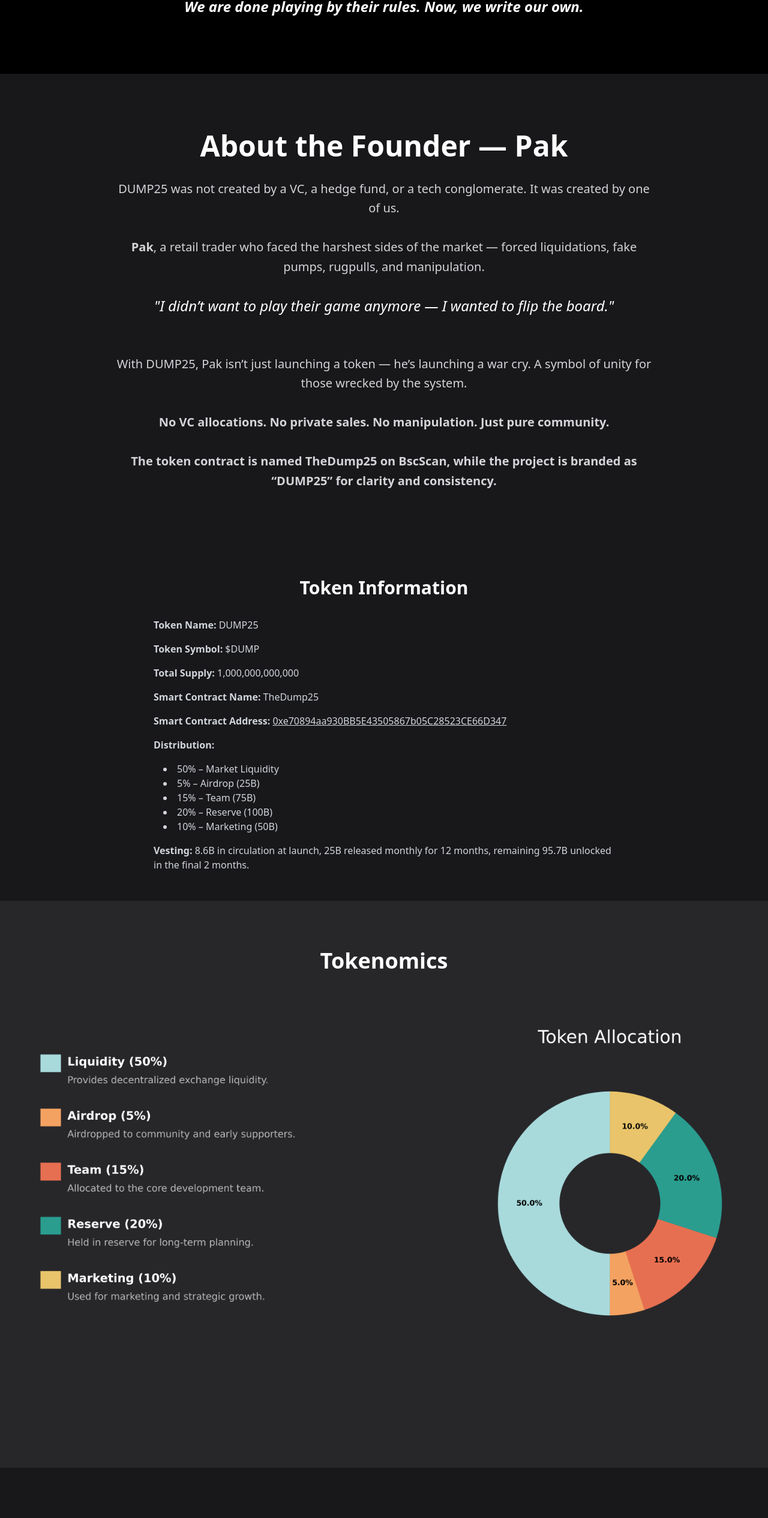
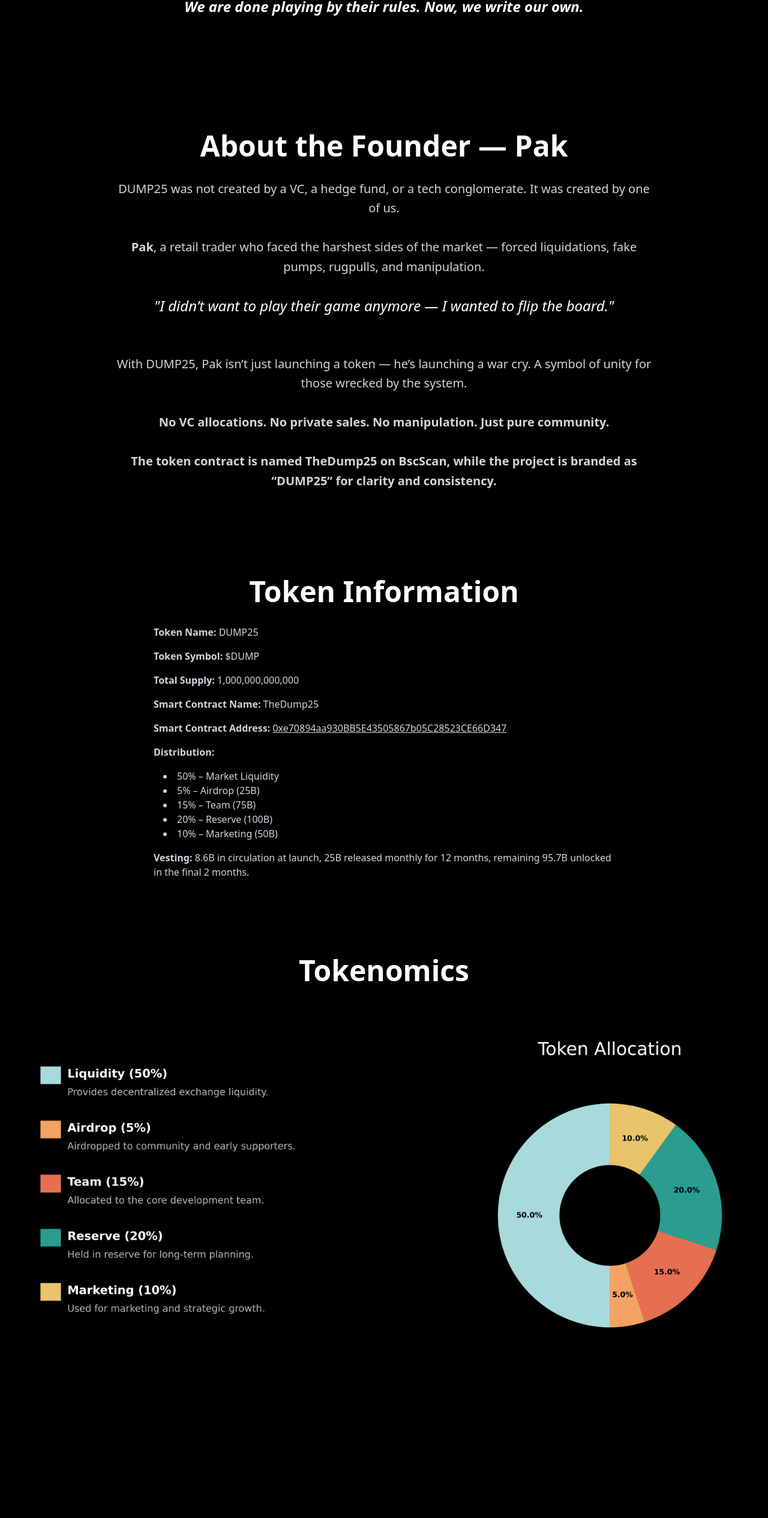
Before and after one commit to PAKmeme/dump25.io-site, a Next.js app: page / in a window 1280 px wide. Shown: the part 1180-3711 px from the top of the page at 60% size. Built offline with nearby package versions, Linux system fonts and the light colour scheme.

Commit message:
Update page.tsx

```diff
--- a/app/page.tsx
+++ b/app/page.tsx
@@ -53,7 +53,7 @@
       </section>
 
       {/* About Section */}
-      <section id="about" className="bg-zinc-900 text-white py-24 px-6">
+      <section id="about" className="bg-black text-white py-24 px-6">
         <div className="max-w-4xl mx-auto text-center">
           <h2 className="text-5xl font-bold mb-8">About the Founder — Pak</h2>
           <p className="text-xl text-zinc-300 leading-relaxed">
@@ -72,8 +72,8 @@
         </div>
       </section>
 
-      <section className="bg-zinc-900 text-white py-12 px-4 md:px-16">
-  <h2 className="text-2xl md:text-3xl font-bold text-center mb-8">Token Information</h2>
+      <section className="bg-black text-white py-12 px-4 md:px-16">
+  <h2 className="text-2xl md:text-5xl font-bold text-center mb-8">Token Information</h2>
   <div className="max-w-3xl mx-auto space-y-4 text-gray-300 text-sm md:text-base">
     <p><strong>Token Name:</strong> DUMP25</p>
     <p><strong>Token Symbol:</strong> $DUMP</p>
@@ -98,16 +98,16 @@
 </section>
 
       {/* Tokenomics */}
-      <section id="tokenomics" className="py-20 px-6 bg-zinc-800">
-        <h2 className="text-4xl font-bold mb-6 text-center">Tokenomics</h2>
+      <section id="tokenomics" className="py-20 px-6 bg-black">
+        <h2 className="text-5xl font-bold mb-6 text-center">Tokenomics</h2>
         <div className="flex justify-center py-8">
           <img src="/tokenomics.png" alt="Tokenomics Chart" className="w-full max-w-7xl object-cover" />
         </div>
       </section>
 
       {/* Vesting */}
-      <section id="vesting" className="py-20 px-6 bg-zinc-900 text-white">
-        <h2 className="text-4xl font-bold mb-10 text-center">Vesting Schedule</h2>
+      <section id="vesting" className="py-20 px-6 bg-black text-white">
+        <h2 className="text-5xl font-bold mb-10 text-center">Vesting Schedule</h2>
         <p className="max-w-3xl mx-auto text-center text-lg text-zinc-300 mb-12">
           DUMP will be released gradually to ensure healthy supply and long-term sustainability.
           Starting in May: 25M tokens per month for 12 months, then the final 95.7M over the last 2 months.
@@ -122,7 +122,7 @@
       </section>
 
       {/* Footer */}
-      <footer id="footer" className="py-12 bg-black text-center text-gray-400 text-sm space-y-4">
+      <footer id="footer" className="py-12 bg-zinc-900 text-center text-gray-400 text-sm space-y-4">
        <div className="flex flex-wrap justify-center gap-4 text-lg">
           <a href="https://x.com/Dump25_io" className="hover:text-white">X (Twitter)</a>
           <a href="https://t.me/+kdThjHWnV-JjZDY8" className="hover:text-white">Telegram</a>
```
